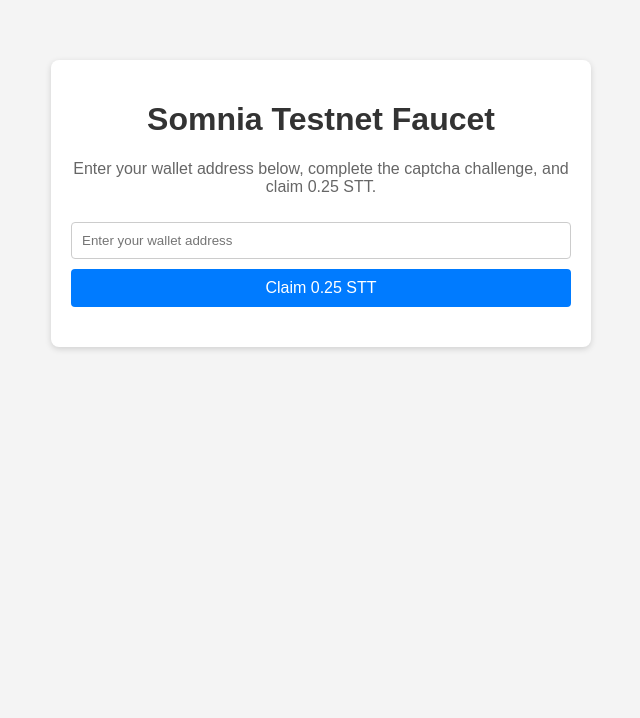
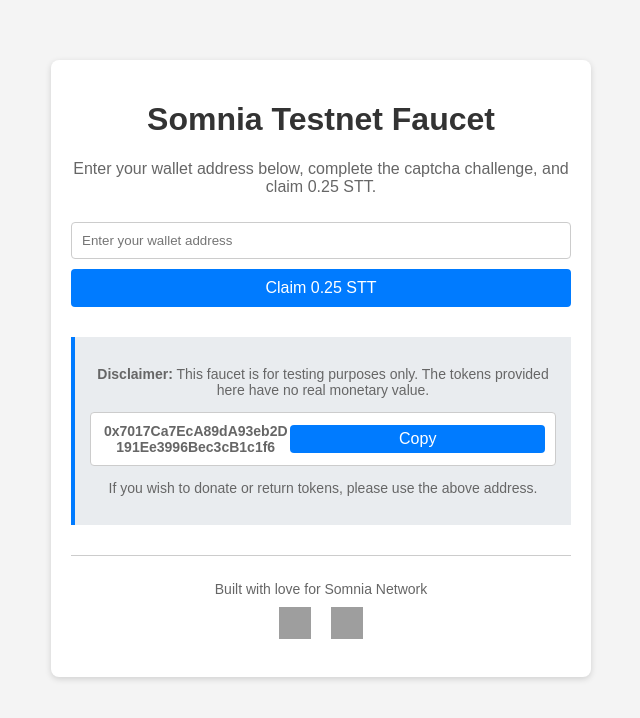
Before and after one commit to Endijuan33/shannon, a website: page public/index.html in a window 1280 px wide. Shown: the whole page, without its empty margins (319-959 px from the left). Drawn offline with Linux system fonts and the light colour scheme; grey boxes are pictures that could not be loaded.

Commit message:
add credit

```diff
--- a/public/index.html
+++ b/public/index.html
@@ -53,6 +53,62 @@
       text-align: center;
       font-weight: bold;
     }
+    .info {
+      margin-top: 30px;
+      padding: 15px;
+      background: #e9ecef;
+      border-left: 4px solid #007bff;
+      font-size: 14px;
+      color: #333;
+    }
+    .donation {
+      margin-top: 10px;
+      font-weight: bold;
+      display: flex;
+      justify-content: space-between;
+      align-items: center;
+      background: #fff;
+      padding: 10px;
+      border: 1px solid #ccc;
+      border-radius: 4px;
+    }
+    .donation span {
+      word-break: break-all;
+    }
+    .copy-btn {
+      background: #007bff;
+      border: none;
+      color: white;
+      padding: 5px 10px;
+      border-radius: 4px;
+      cursor: pointer;
+    }
+    .copy-btn:hover {
+      background: #0056b3;
+    }
+    .credits {
+      margin-top: 30px;
+      padding: 15px;
+      text-align: center;
+      font-size: 14px;
+      color: #333;
+      border-top: 1px solid #ccc;
+    }
+    .credits p {
+      margin: 10px 0;
+    }
+    .social {
+      display: flex;
+      justify-content: center;
+      gap: 20px;
+    }
+    .social a {
+      display: inline-block;
+    }
+    .social img {
+      width: 32px;
+      height: 32px;
+    }
   </style>
   <!-- Load Cloudflare Turnstile script -->
   <script src="https://challenges.cloudflare.com/turnstile/v0/api.js" async defer></script>
@@ -70,11 +126,44 @@
       <button type="submit">Claim 0.25 STT</button>
     </form>
     <div id="result"></div>
+
+    <!-- Informational section -->
+    <div class="info">
+      <p><strong>Disclaimer:</strong> This faucet is for testing purposes only. The tokens provided here have no real monetary value.</p>
+      <p class="donation">
+        <span id="donationAddress">0x7017Ca7EcA89dA93eb2D191Ee3996Bec3cB1c1f6</span>
+        <button class="copy-btn" onclick="copyDonationAddress()">Copy</button>
+      </p>
+      <p>If you wish to donate or return tokens, please use the above address.</p>
+    </div>
+
+    <!-- Credits section -->
+    <div class="credits">
+      <p>Built with love for Somnia Network</p>
+      <div class="social">
+        <a href="https://github.com/Endijuan33" target="_blank">
+          <img src="https://github.githubassets.com/images/modules/logos_page/GitHub-Mark.png" alt="GitHub">
+        </a>
+        <a href="https://t.me/e0303" target="_blank">
+          <img src="https://upload.wikimedia.org/wikipedia/commons/8/82/Telegram_logo.svg" alt="Telegram">
+        </a>
+      </div>
+    </div>
   </div>
 
   <script>
     function onCaptchaCompleted(token) {
       document.getElementById("captchaToken").value = token;
+    }
+
+    async function copyDonationAddress() {
+      const address = document.getElementById("donationAddress").innerText;
+      try {
+        await navigator.clipboard.writeText(address);
+        alert("Donation address copied!");
+      } catch (err) {
+        alert("Failed to copy donation address.");
+      }
     }
 
     document.getElementById("claimForm").addEventListener("submit", async (e) => {
```
